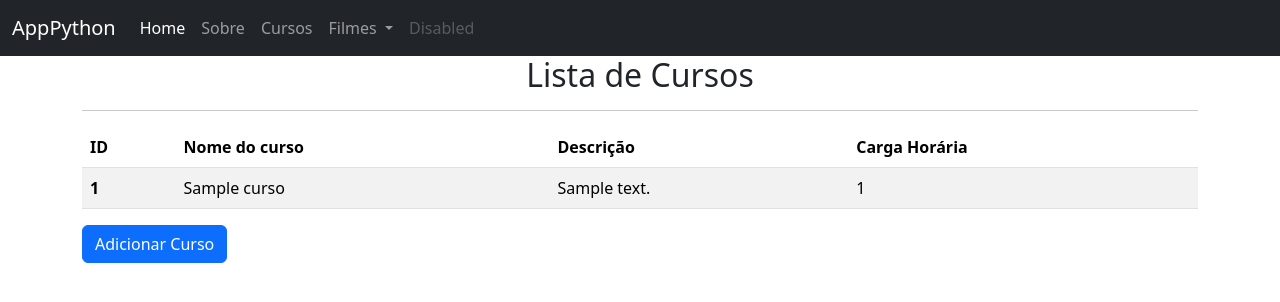
After one commit to joaovictorcmd/ex, a Flask app: page /cursos in a window 1280 px wide. The commit adds this page. Shown: the top 302 px of the page. Run offline with Flask 3, Linux system fonts and the light colour scheme; tables that the repository leaves empty hold one stand-in row (values such as "Sample post").

Commit message:
Atualização das páginas relacionadas a cursos

```diff
--- a/app.py
+++ b/app.py
@@ -1,11 +1,27 @@
-from flask import Flask, render_template, request
+from flask import Flask, render_template, request, redirect, url_for
 import urllib.request, json
+from flask_sqlalchemy import SQLAlchemy
 
 app = Flask(__name__)
 app.run(debug=True)
+app.config["SQLALCHEMY_DATABASE_URI"] = "sqlite:///cursos.sqllite3"
+
+db = SQLAlchemy(app)
 
 frutas = []
 registros = []
+
+
+class cursos(db.Model):
+    id = db.Column(db.Integer, primary_key=True)
+    nome = db.Column(db.String(50))
+    descricao = db.Column(db.String(100))
+    ch = db.Column(db.Integer)
+
+    def __init__(self, nome, descricao, ch):
+        self.nome = nome
+        self.descricao = descricao
+        self.ch = ch
 
 
 @app.route("/", methods=["GET", "POST"])
@@ -31,17 +47,47 @@ def sobre():
     return render_template("sobre.html", registros=registros)
 
 
-@app.route("/filmes")
-def filmes():
-    url = "https://api.themoviedb.org/3/discover/movie?sort_by=popularity.desc&api_key=3d3ead3c05d27f6eb1d604befda8b752"
+@app.route("/filmes/<propriedade>")
+def filmes(propriedade):
+    if propriedade == "populares":
+        url = "https://api.themoviedb.org/3/discover/movie?sort_by=popularity.desc&api_key=3d3ead3c05d27f6eb1d604befda8b752"
+    elif propriedade == "kids":
+        url = "https://api.themoviedb.org/3/discover/movie?certification_country=US&certification.lte=G&sort_by=popularity.desc&api_key=3d3ead3c05d27f6eb1d604befda8b752C"
+    elif propriedade == "2010":
+        url = "https://api.themoviedb.org/3/discover/movie?primary_release_year=2010&sort_by=vote_average.desc&api_key=3d3ead3c05d27f6eb1d604befda8b752C"
+    elif propriedade == "drama":
+        url = "https://api.themoviedb.org/3/discover/movie?with_genres=18&sort_by=vote_average.desc&vote_count.gte=10&api_key=3d3ead3c05d27f6eb1d604befda8b752C"
+    elif propriedade == "tom_cruise":
+        url = "https://api.themoviedb.org/3/discover/movie?with_genres=878&with_cast=500&sort_by=vote_average.desc&api_key=3d3ead3c05d27f6eb1d604befda8b752C"
     resposta = urllib.request.urlopen(url)  # Request to server
     dados = resposta.read()  # Read the response given from server
     jsondata = json.loads(dados)
     return render_template("filmes.html", filmes=jsondata["results"])
 
 
+@app.route("/cursos")
+def lista_cursos():
+    return render_template("cursos.html", cursos=cursos.query.all())
+
+
+@app.route("/criar_curso", methods=["GET", "POST"])
+def criar_curso():
+    nome = request.form.get("nome")
+    descricao = request.form.get("descricao")
+    ch = request.form.get("ch")
+
+    if request.method == "POST":
+        curso = cursos(nome, descricao, ch)
+        db.session.add(curso)
+        db.session.commit()
+        return redirect(url_for("lista_cursos"))
+    return render_template("novo_curso.html")
+
+
 # Debug mode
 if __name__ == "__main__":
+    with app.app_context():
+        db.create_all()
     app.run(debug=True)
 
 # http://127.0.0.1:5000/
--- a/templates/base.html
+++ b/templates/base.html
@@ -27,16 +27,22 @@
                         <a class="nav-link" href="{{url_for('sobre')}}">Sobre</a>
                     </li>
                     <li class="nav-item">
-                        <a class="nav-link" href="{{url_for('filmes')}}">Filmes</a>
+                        <a class="nav-link" href="{{url_for('lista_cursos')}}">Cursos</a>
                     </li>
                     <li class="nav-item dropdown">
                         <a class="nav-link dropdown-toggle" href="#" id="navbarDropdown" role="button"
                             data-bs-toggle="dropdown" aria-expanded="false">
-                            Dropdown
+                            Filmes
                         </a>
                         <ul class="dropdown-menu" aria-labelledby="navbarDropdown">
-                            <li><a class="dropdown-item" href="#">Action</a></li>
-                            <li><a class="dropdown-item" href="#">Another action</a></li>
+                            <li><a class="dropdown-item" href="{{url_for('filmes', propriedade='populares')}}">Mais
+                                    Populares</a></li>
+                            <li><a class="dropdown-item" href="{{url_for('filmes', propriedade='kids')}}">Kids</a></li>
+                            <li><a class="dropdown-item" href="{{url_for('filmes', propriedade='2010')}}">2010</a></li>
+                            <li><a class="dropdown-item" href="{{url_for('filmes', propriedade='drama')}}">Drama</a>
+                            </li>
+                            <li><a class="dropdown-item" href="{{url_for('filmes', propriedade='tom_cruise')}}">Tom
+                                    Cruise</a></li>
                             <li>
                                 <hr class="dropdown-divider">
                             </li>
--- /dev/null
+++ b/templates/cursos.html
@@ -0,0 +1,26 @@
+{% extends 'base.html' %}
+{% block content %}
+<h2 style="text-align: center">Lista de Cursos</h2>
+<hr>
+<table class="table table-striped table-hover">
+    <thead>
+      <tr>
+        <th scope="col">ID</th>
+        <th scope="col">Nome do curso</th>
+        <th scope="col">Descrição</th>
+        <th scope="col">Carga Horária</th>
+      </tr>
+    </thead>
+    <tbody>
+    {% for curso in cursos %}
+      <tr>
+        <th scope="row">{{curso.id}}</th>
+        <td>{{curso.nome}}</td>
+        <td>{{curso.descricao}}</td>
+        <td>{{curso.ch}}</td>
+      </tr>
+    {% endfor %}
+    </tbody>
+  </table>
+<a class="btn btn-primary" href="{{url_for('criar_curso')}}">Adicionar Curso</a>
+{% endblock content %}
```
Also changed, not shown: templates/novo_curso.html (added, +15 -0 lines).
